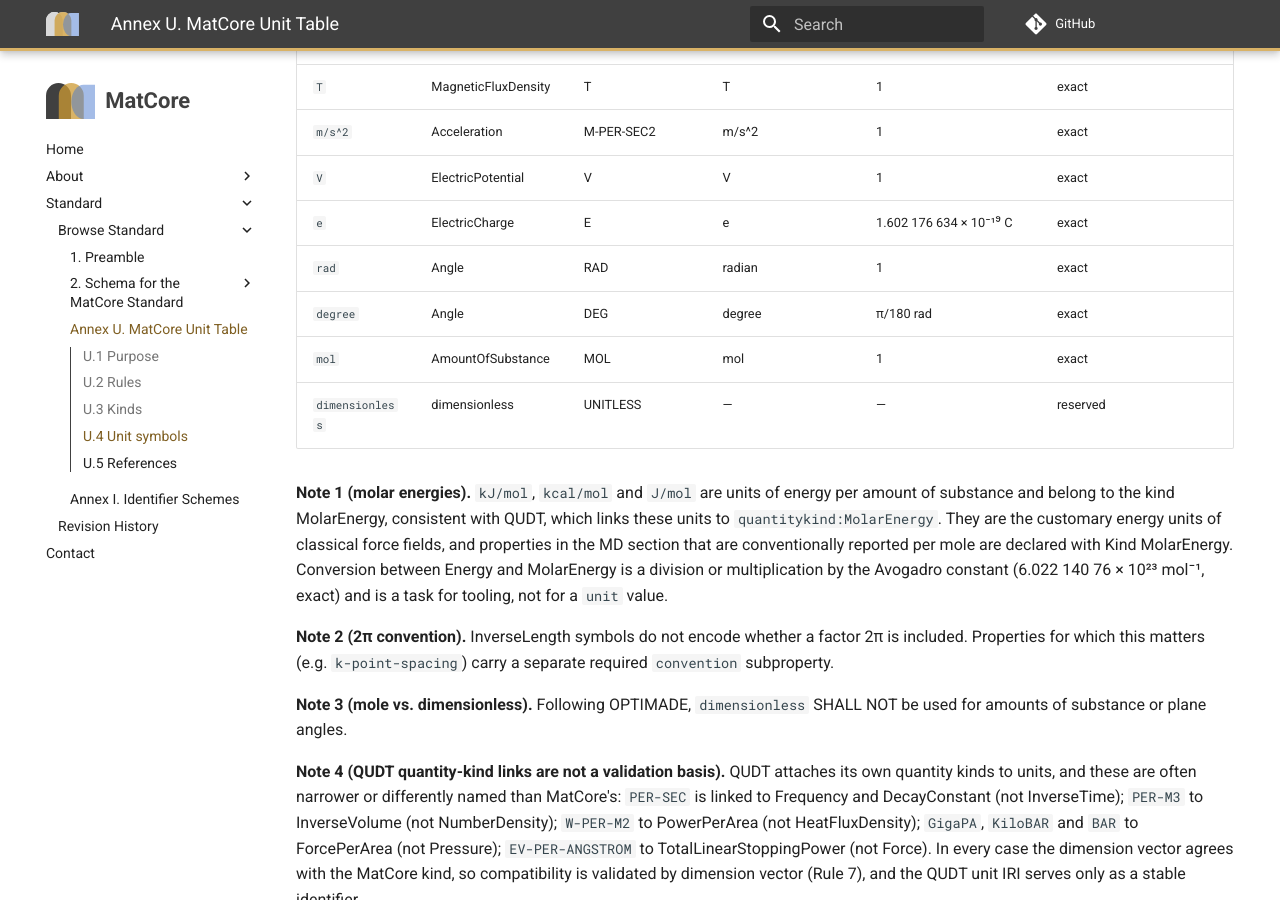
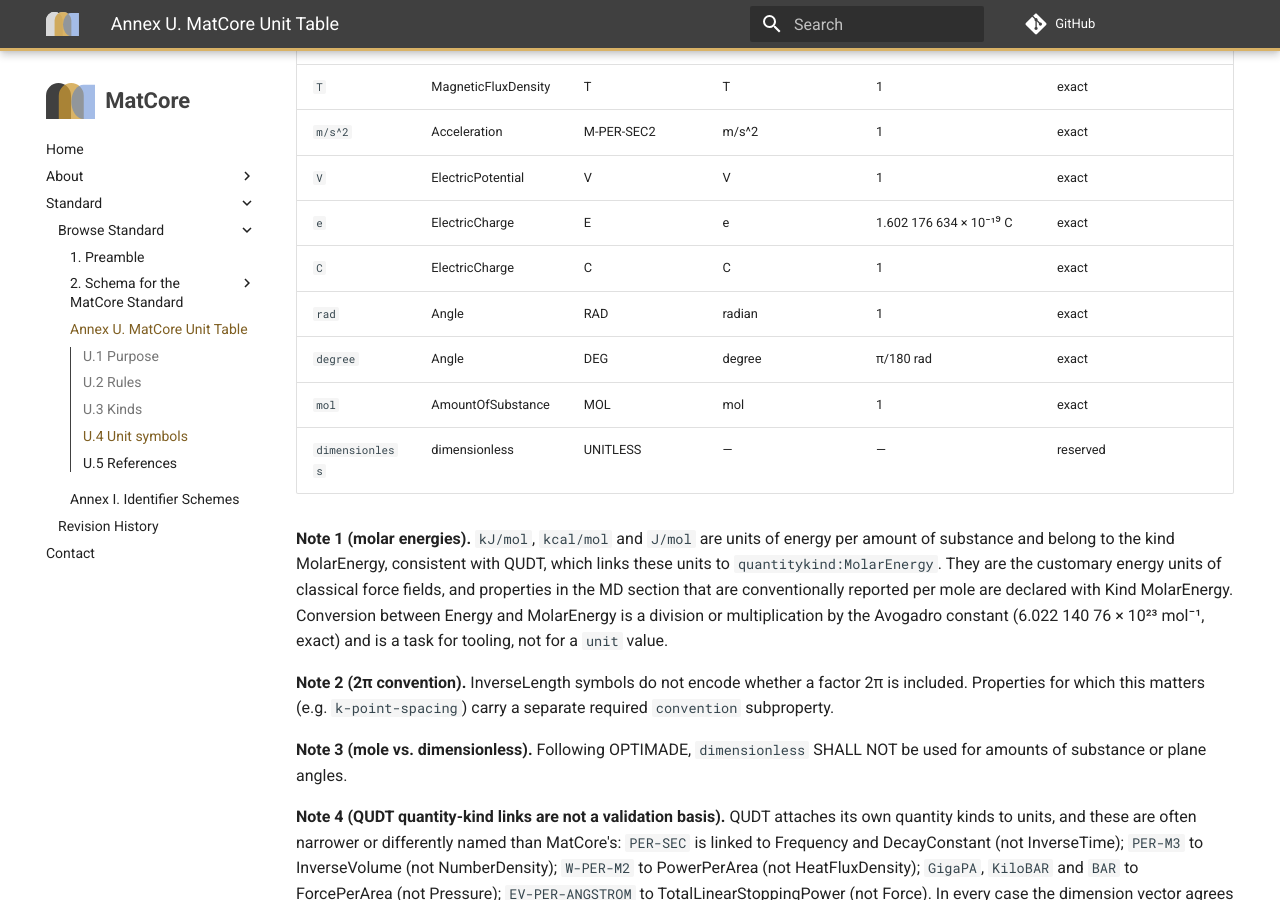
Before and after one commit to matcore-standard/matcore, an MkDocs documentation site: the page built from docs/standard/annex-u-units.md, in a window 1280 px wide and 900 px high, scrolled down 4995 px. Built offline with MkDocs 1.6.1 and Material for MkDocs 9.7.7, drawn with Linux system fonts in a browser that asks for light colours; comment, search, counter and statistics services are not loaded; the version menu is left out.

Commit message:
Add the unit C (0049)
0049 adds the coulomb beside the elementary charge for the Kind
ElectricCharge.

- schema/units.yaml: unit C (QUDT C, GNU Units C, factor 1, exact).
  Sources: QUDT v3.3.0 units vocabulary, unit:C (multiplier 1.0, Kind
  ElectricCharge); GNU Units 2.23, definitions.units 3.19, lines 735
  (coulomb A s) and 736 (C coulomb).
- tests/fixtures/annex_u4_table.md: the verified row, added first.
- docs/standard/annex-u-units.md: Table U.4 regenerated.
- CLAUDE.md: the 0049 entry notes this branch.

Co-Authored-By: Claude Opus 5.5 <noreply@anthropic.com>

```diff
--- a/docs/standard/annex-u-units.md
+++ b/docs/standard/annex-u-units.md
@@ -119,6 +119,7 @@ QUDT namespace: `http://qudt.org/vocab/unit/`. "—" in the QUDT column means th
 | `m/s^2` | Acceleration | M-PER-SEC2 | m/s^2 | 1 | exact |
 | `V` | ElectricPotential | V | V | 1 | exact |
 | `e` | ElectricCharge | E | e | 1.602 176 634 × 10⁻¹⁹ C | exact |
+| `C` | ElectricCharge | C | C | 1 | exact |
 | `rad` | Angle | RAD | radian | 1 | exact |
 | `degree` | Angle | DEG | degree | π/180 rad | exact |
 | `mol` | AmountOfSubstance | MOL | mol | 1 | exact |
```
Also changed, not shown: CLAUDE.md (+1 -0 lines), 2 other files.
